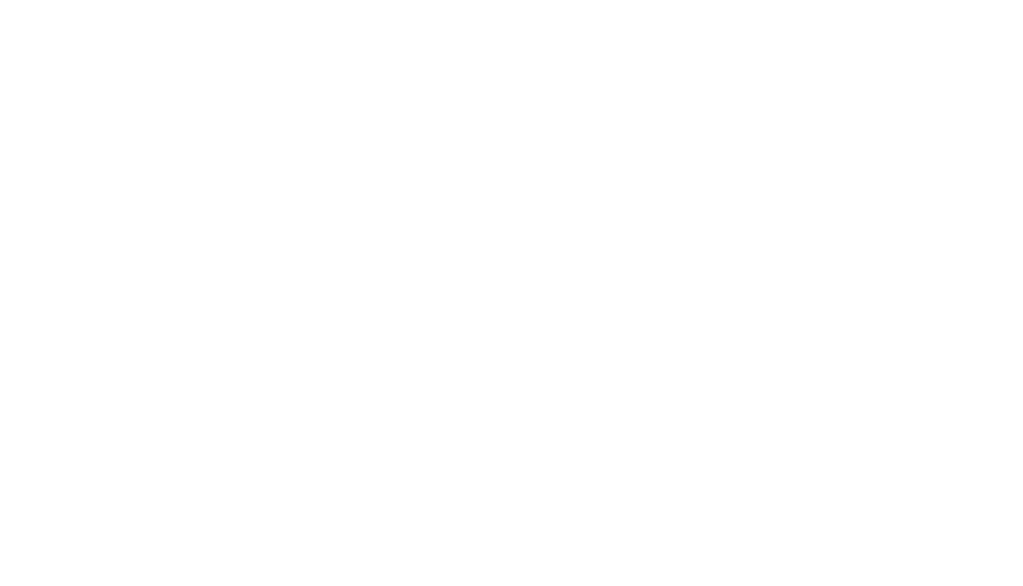
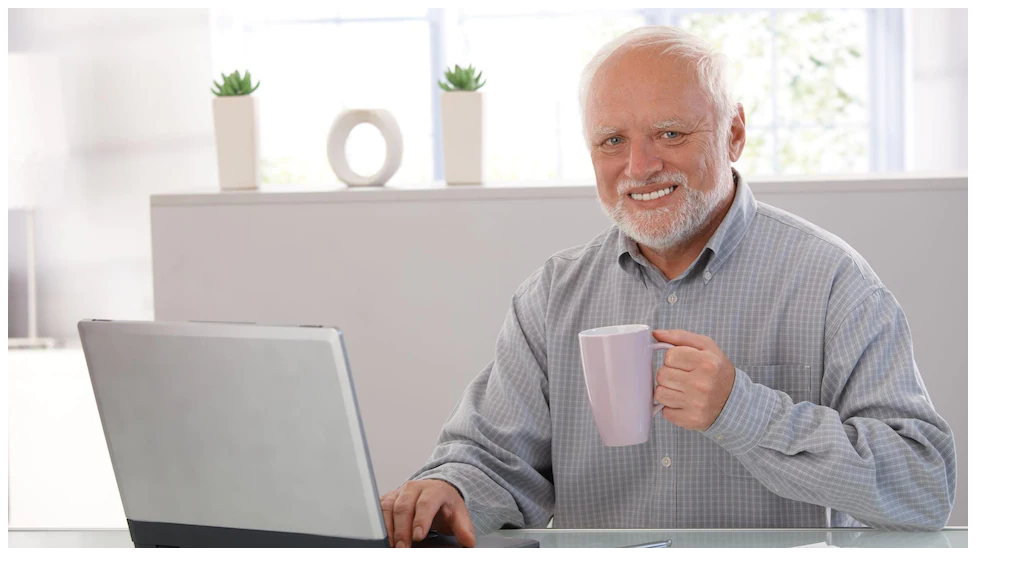
Before and after one commit to sylaang/exo_p_3, a plain HTML site: page index.htm in a window 1280 px wide. Shown: the whole page, without its empty margins (0-1023 px from the left). Drawn offline with Linux system fonts and the light colour scheme.

Commit message:
img accueil

```diff
--- a/index.htm
+++ b/index.htm
@@ -14,5 +14,6 @@
     <!-- boba un tableau representant 5 schtrompf avec leur age prenom et orientation  -->
 
     <!-- tom va soccuper du css-->
+    <img src="/img/hide-the-pain-harold-meme.jpg" alt="">
 </body>
 </html>
```
Also changed, not shown: img/hide-the-pain-harold-meme.jpg (added), style.css (added).
